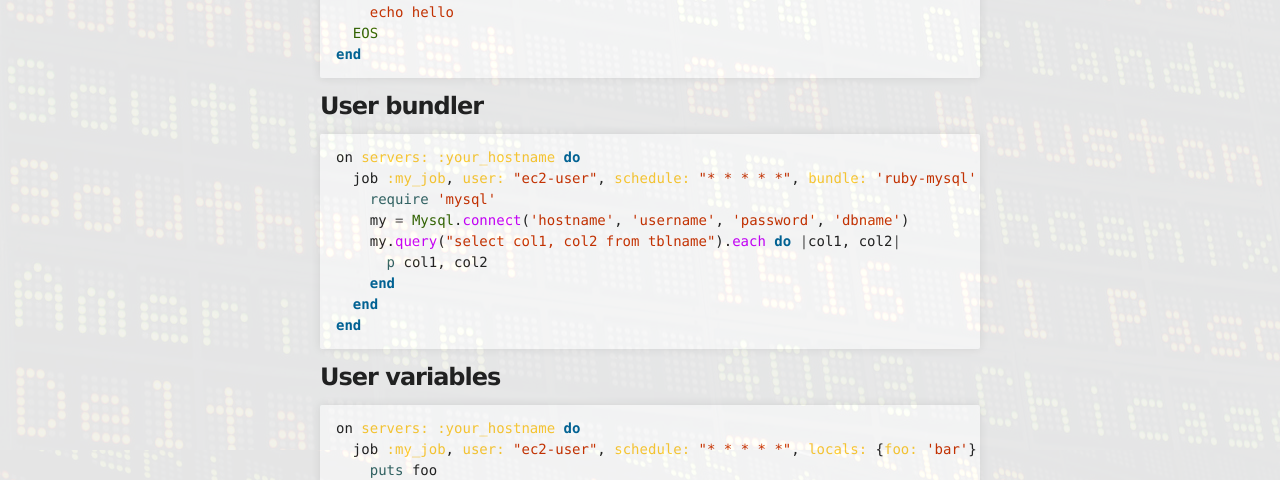
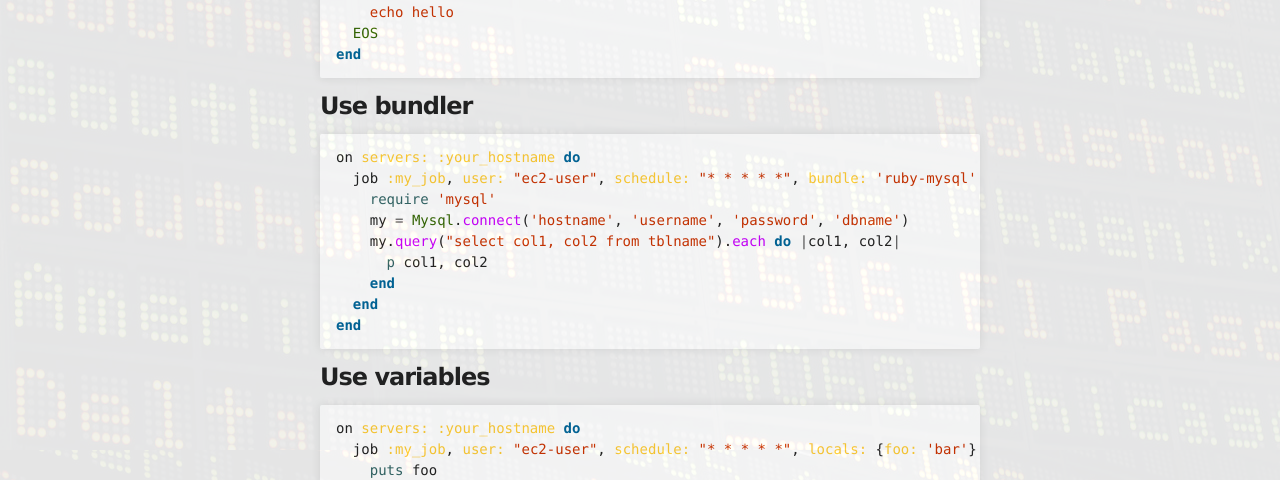
Before and after one commit to codenize-tools/cronicle, a Jekyll site: the page built from index.md, in a window 1280 px wide and 900 px high, scrolled down 2122 px. Shown: the part 168-648 px from the top of the window. Built offline with Jekyll 4.4.1, drawn with Linux system fonts in a browser that asks for light colours.

Commit message:
Update index.md

```diff
--- a/index.md
+++ b/index.md
@@ -102,7 +102,7 @@ on servers: :your_hostname do
 end
 {% endhighlight %}
 
-### User bundler
+### Use bundler
 
 {% highlight ruby %}
 on servers: :your_hostname do
@@ -116,7 +116,7 @@ on servers: :your_hostname do
 end
 {% endhighlight %}
 
-### User variables
+### Use variables
 
 {% highlight ruby %}
 on servers: :your_hostname do
```
